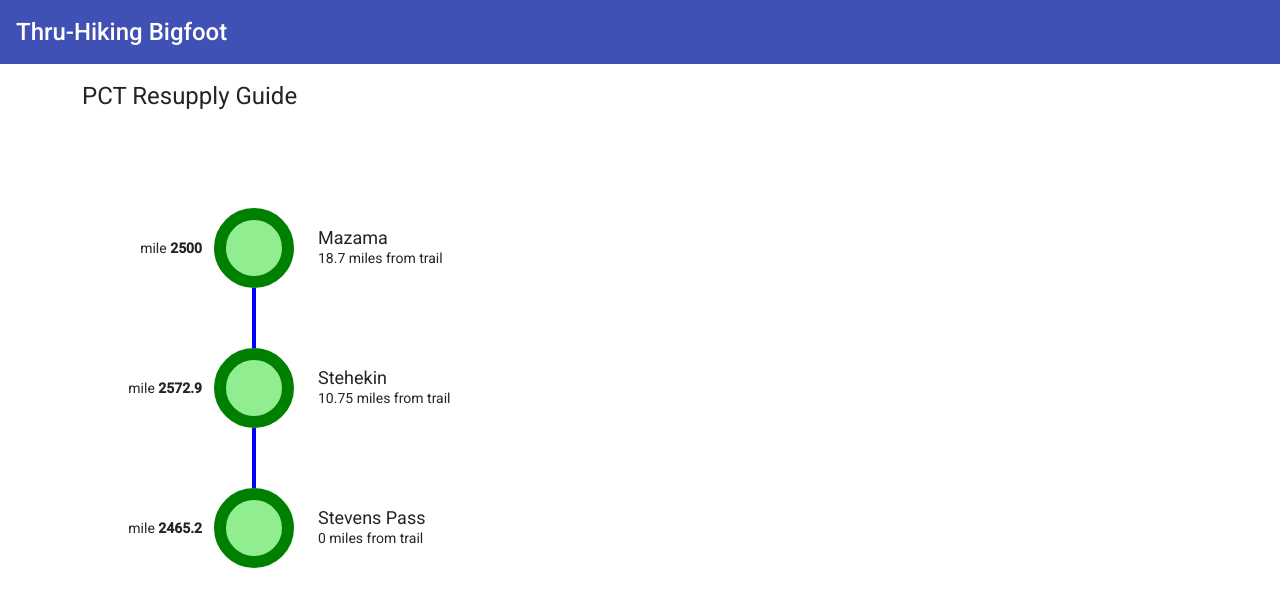
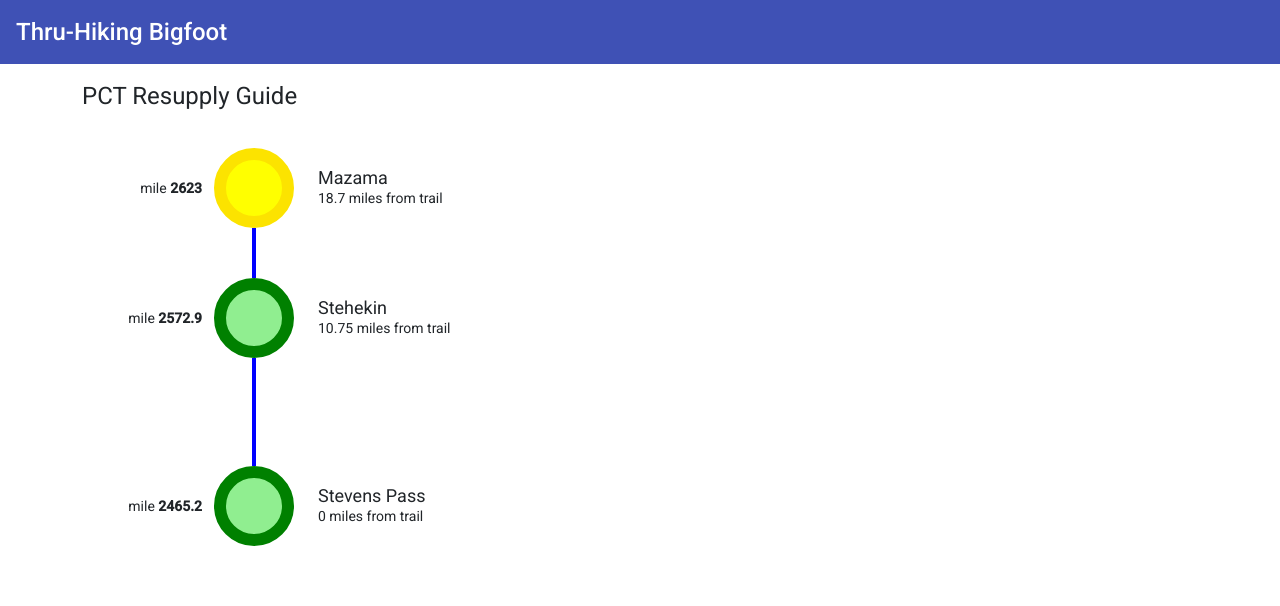
Before and after one commit to NicolasDontigny/thru-hiking-bigfoot, an Angular app: page / in a window 1280 px wide. Shown: the top 606 px of the page. Built offline with nearby package versions, Linux system fonts and the light colour scheme.

Commit message:
New implementation of the connector line

```diff
--- a/src/app/shared/resupply-timeline/resupply-point-marker/resupply-point-marker.component.html
+++ /dev/null
@@ -1,6 +0,0 @@
-<div class="timeline-color-circle">
-  <div
-    [class.border-hidden]="hideBorder"
-    class="timeline-bottom-connector"
-  ></div>
-</div>
--- a/src/app/shared/resupply-timeline/resupply-point-marker/resupply-point-marker.component.less
+++ /dev/null
@@ -1,32 +0,0 @@
-@import '../resupply-timeline.component.less';
-
-@timeline-circle-diameter: 56px;
-@timeline-circle-border: 12px;
-@timeline-connector-width: 4px;
-
-.timeline-color-circle {
-  box-sizing: content-box;
-  width: @timeline-circle-diameter;
-  height: @timeline-circle-diameter;
-  background-color: lightgreen;
-  border: @timeline-circle-border solid green;
-  border-radius: 50%;
-  margin-left: 12px;
-  margin-right: 24px;
-
-  position: relative;
-
-  .timeline-bottom-connector {
-    width: @timeline-connector-width;
-    height: 60px;
-    background-color: blue;
-
-    position: absolute;
-    bottom: -72px;
-    left: calc((@timeline-circle-diameter / 2) - (@timeline-connector-width / 2));
-
-    &.border-hidden {
-      display: none;
-    }
-  }
-}
--- a/src/app/shared/resupply-timeline/resupply-point-marker/resupply-point-marker.component.ts
+++ /dev/null
@@ -1,49 +0,0 @@
-import { Component, Input } from '@angular/core';
-import { ResupplyType } from '../resupply-timeline.component';
-
-export interface ResupplyColors {
-  main: string;
-  border: string;
-}
-
-export const getResupplyMainColor: { [key in ResupplyType]: ResupplyColors } = {
-  [ResupplyType.green]: {
-    main: 'lightgreen',
-    border: 'green',
-  },
-  [ResupplyType.yellow]: {
-    main: 'lightgreen',
-    border: 'green',
-  },
-  [ResupplyType.orange]: {
-    main: 'lightgreen',
-    border: 'green',
-  },
-  [ResupplyType.red]: {
-    main: 'lightgreen',
-    border: 'green',
-  },
-  [ResupplyType.blue]: {
-    main: 'lightgreen',
-    border: 'green',
-  }
-}
-
-
-
-@Component({
-  selector: 'pct-resupply-point-marker',
-  templateUrl: './resupply-point-marker.component.html',
-  styleUrls: ['./resupply-point-marker.component.less']
-})
-export class ResupplyPointMarkerComponent {
-  @Input()
-  hideBorder = false;
-
-  @Input()
-  set type(type: ResupplyType) {
-    this.colors = getResupplyMainColor[type];
-  }
-
-  colors: ResupplyColors | undefined;
-}
--- /dev/null
+++ b/src/app/shared/resupply-timeline/resupply-point/resupply-point.component.html
@@ -0,0 +1,31 @@
+<div class="resupply-point-container">
+  <div class="timeline-mile-marker">
+    mile <strong>{{ point.mileMarker }}</strong>
+  </div>
+
+  <div
+    *ngIf="colors"
+    [style.background-color]="colors.main"
+    [style.border-color]="colors.border"
+    class="timeline-color-circle"
+  >
+    <!-- <div
+      *ngIf="distanceFromNextResupply"
+      [style.height]="distanceFromNextResupply + 'px'"
+      [style.bottom]="(-distanceFromNextResupply - 12) + 'px'"
+      class="timeline-bottom-connector"
+    ></div> -->
+  </div>
+
+  <div *ngFor="let location of point.locations">
+    <div class="resupply-point-name">{{ location.name }}</div>
+    <div class="resupply-point-miles-from-trail">{{ location.milesFromTrail }} miles from trail</div>
+  </div>
+</div>
+<div
+  *ngIf="distanceFromNextResupply"
+  [style.height]="distanceFromNextResupply + 'px'"
+  class="timeline-bottom-connector-container"
+>
+  <div class="timeline-bottom-connector"></div>
+</div>
--- /dev/null
+++ b/src/app/shared/resupply-timeline/resupply-point/resupply-point.component.less
@@ -0,0 +1,46 @@
+@timeline-circle-diameter: 56px;
+@timeline-circle-border: 12px;
+@timeline-connector-width: 4px;
+
+.resupply-point-container {
+  display: flex;
+  align-items: center;
+
+  // margin: 60px 0;
+}
+
+.timeline-mile-marker {
+  width: 120px;
+  text-align: right;
+}
+
+.resupply-point-name {
+  font-size: 18px;
+}
+
+.resupply-point-miles-from-trail {
+  font-size: 14px;
+}
+
+.timeline-color-circle {
+  box-sizing: content-box;
+  width: @timeline-circle-diameter;
+  height: @timeline-circle-diameter;
+  background-color: lightgreen;
+  border: @timeline-circle-border solid;
+  border-radius: 50%;
+  margin-left: 12px;
+  margin-right: 24px;
+}
+
+.timeline-bottom-connector-container {
+  position: relative;
+
+  .timeline-bottom-connector {
+    width: @timeline-connector-width;
+    height: 100%;
+    background-color: blue;
+
+    margin-left: calc(120px + 12px + @timeline-circle-border + (@timeline-circle-diameter / 2) - (@timeline-connector-width / 2));
+  }
+}
--- /dev/null
+++ b/src/app/shared/resupply-timeline/resupply-point/resupply-point.component.ts
@@ -0,0 +1,68 @@
+import { Component, Input, OnInit } from '@angular/core';
+import { ResupplyPoint, ResupplyType } from '../resupply-timeline.component';
+
+export interface ResupplyColors {
+  main: string;
+  border: string;
+}
+
+export const getResupplyMainColor: { [key in ResupplyType]: ResupplyColors } = {
+  [ResupplyType.green]: {
+    main: 'lightgreen',
+    border: 'green',
+  },
+  [ResupplyType.yellow]: {
+    main: 'yellow',
+    border: '#fce300',
+  },
+  [ResupplyType.orange]: {
+    main: 'lightgreen',
+    border: 'green',
+  },
+  [ResupplyType.red]: {
+    main: 'lightgreen',
+    border: 'green',
+  },
+  [ResupplyType.blue]: {
+    main: 'lightgreen',
+    border: 'green',
+  }
+}
+
+
+
+@Component({
+  selector: 'pct-resupply-point',
+  templateUrl: './resupply-point.component.html',
+  styleUrls: ['./resupply-point.component.less']
+})
+export class ResupplyPointComponent implements OnInit {
+  @Input()
+  point!: ResupplyPoint;
+
+  @Input()
+  // Will be undefined if resupplyPoint is last in the list
+  nextPoint: ResupplyPoint | undefined;
+
+  colors: ResupplyColors | undefined;
+  distanceFromNextResupply: number | undefined;
+  hideBorder = false;
+
+  ngOnInit() {
+    console.log('this.point: ', this.point);
+    console.log('this.nextPoint: ', this.nextPoint);
+
+    const firstLocation = this.point.locations[0]
+    if (firstLocation === undefined) return;
+
+    this.colors = getResupplyMainColor[firstLocation.resupplyType];
+
+    if (this.nextPoint === undefined) {
+      this.hideBorder = true;
+      return;
+    }
+
+    this.distanceFromNextResupply = this.point.mileMarker - this.nextPoint.mileMarker;
+    console.log('this.distanceFromNextResupply: ', this.distanceFromNextResupply);
+  }
+}
--- a/src/app/shared/resupply-timeline/resupply-timeline.component.html
+++ b/src/app/shared/resupply-timeline/resupply-timeline.component.html
@@ -1,20 +1,13 @@
 <div id="timeline-container">
   <ul class="timeline-list">
     <li
-      *ngFor="let resupplyPoint of resupplyPoints; let last = last"
+      *ngFor="let resupplyPoint of resupplyPoints; let i = index"
       class="timeline-resupply-point"
     >
-      <div class="timeline-mile-marker">
-        mile <strong>{{ resupplyPoint.mileMarker }}</strong>
-      </div>
-      <pct-resupply-point-marker [hideBorder]="last"></pct-resupply-point-marker>
-      <!-- <div class="timeline-color-circle">
-        <div class="timeline-bottom-connector"></div>
-      </div> -->
-      <div *ngFor="let location of resupplyPoint.locations">
-        <div class="resupply-point-name">{{ location.name }}</div>
-        <div class="resupply-point-miles-from-trail">{{ location.milesFromTrail }} miles from trail</div>
-      </div>
+      <pct-resupply-point
+        [point]="resupplyPoint"
+        [nextPoint]="resupplyPoints[i+1]"
+      ></pct-resupply-point>
     </li>
   </ul>
 </div>
--- a/src/app/shared/resupply-timeline/resupply-timeline.component.less
+++ b/src/app/shared/resupply-timeline/resupply-timeline.component.less
@@ -3,27 +3,6 @@
 
   li.timeline-resupply-point {
     list-style: none;
-    display: flex;
-    align-items: center;
-
-    margin: 60px 0;
-
-    .timeline-mile-marker {
-      width: 120px;
-      text-align: right;
-    }
-
-    &:last-child .timeline-bottom-connector {
-      display: none;
-    }
-
-    .resupply-point-name {
-      font-size: 18px;
-    }
-
-    .resupply-point-miles-from-trail {
-      font-size: 14px;
-    }
   }
 
   // li.timeline-resupply-point {
--- a/src/app/shared/resupply-timeline/resupply-timeline.component.ts
+++ b/src/app/shared/resupply-timeline/resupply-timeline.component.ts
@@ -34,7 +34,7 @@ export interface ResupplyPoint {
 export class ResupplyTimelineComponent implements OnInit {
   resupplyPoints: ResupplyPoint[] = [
     {
-      mileMarker: 2500,
+      mileMarker: 2623,
       locations: [
         {
           name: 'Mazama',
--- a/src/app/shared/shared.module.ts
+++ b/src/app/shared/shared.module.ts
@@ -5,7 +5,7 @@ import { RouterModule } from '@angular/router';
 import { FontAwesomeModule } from '@fortawesome/angular-fontawesome';
 import { MaterialModule } from './material/material.module';
 import { ResupplyTimelineComponent } from './resupply-timeline/resupply-timeline.component';
-import { ResupplyPointMarkerComponent } from './resupply-timeline/resupply-point-marker/resupply-point-marker.component';
+import { ResupplyPointComponent } from './resupply-timeline/resupply-point/resupply-point.component';
 
 // DeclarationsToExport
 const components = [
@@ -38,7 +38,7 @@ const entryComponents: any[] = [];
     ...localDeclarations,
     ...declarationsToExport,
     ResupplyTimelineComponent,
-    ResupplyPointMarkerComponent,
+    ResupplyPointComponent,
   ],
   exports: [
     ...declarationsToExport,
```
Also changed, not shown: 2 other files (tests, documents, lock files or other folders).
